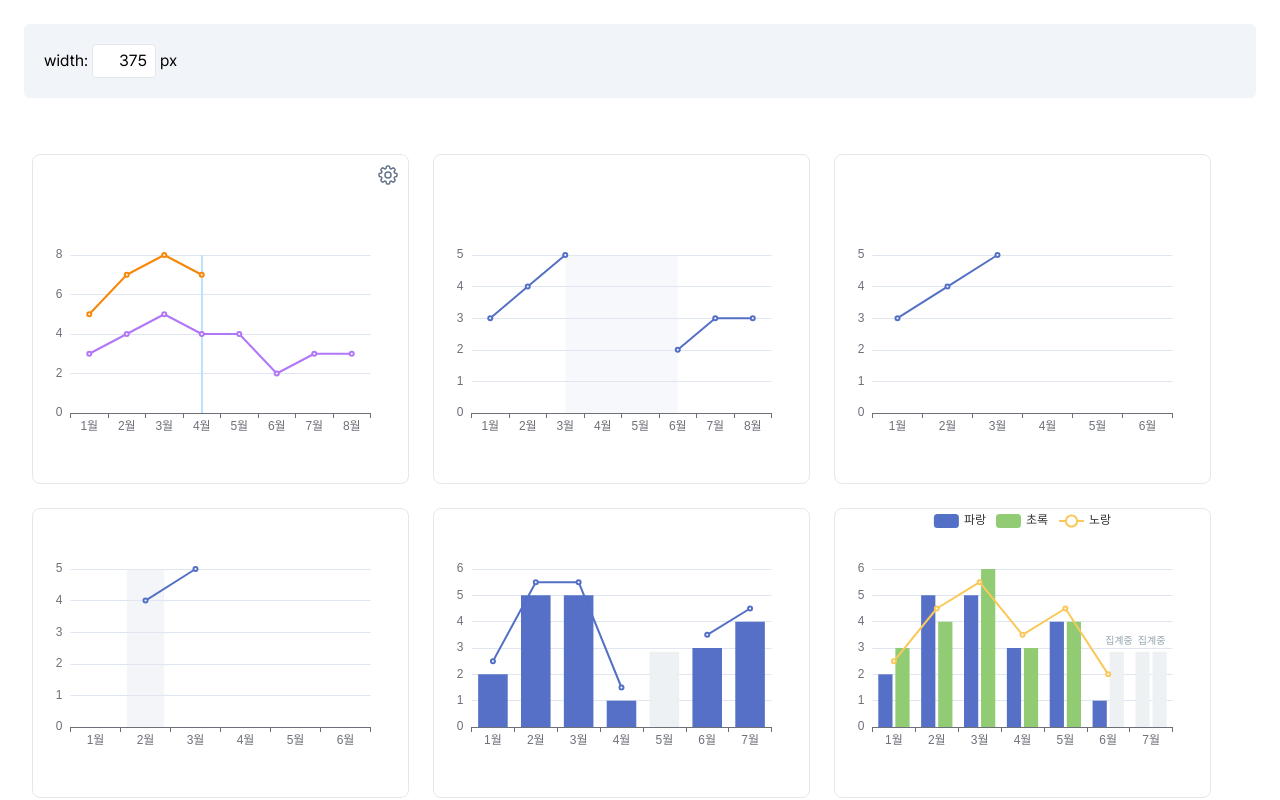
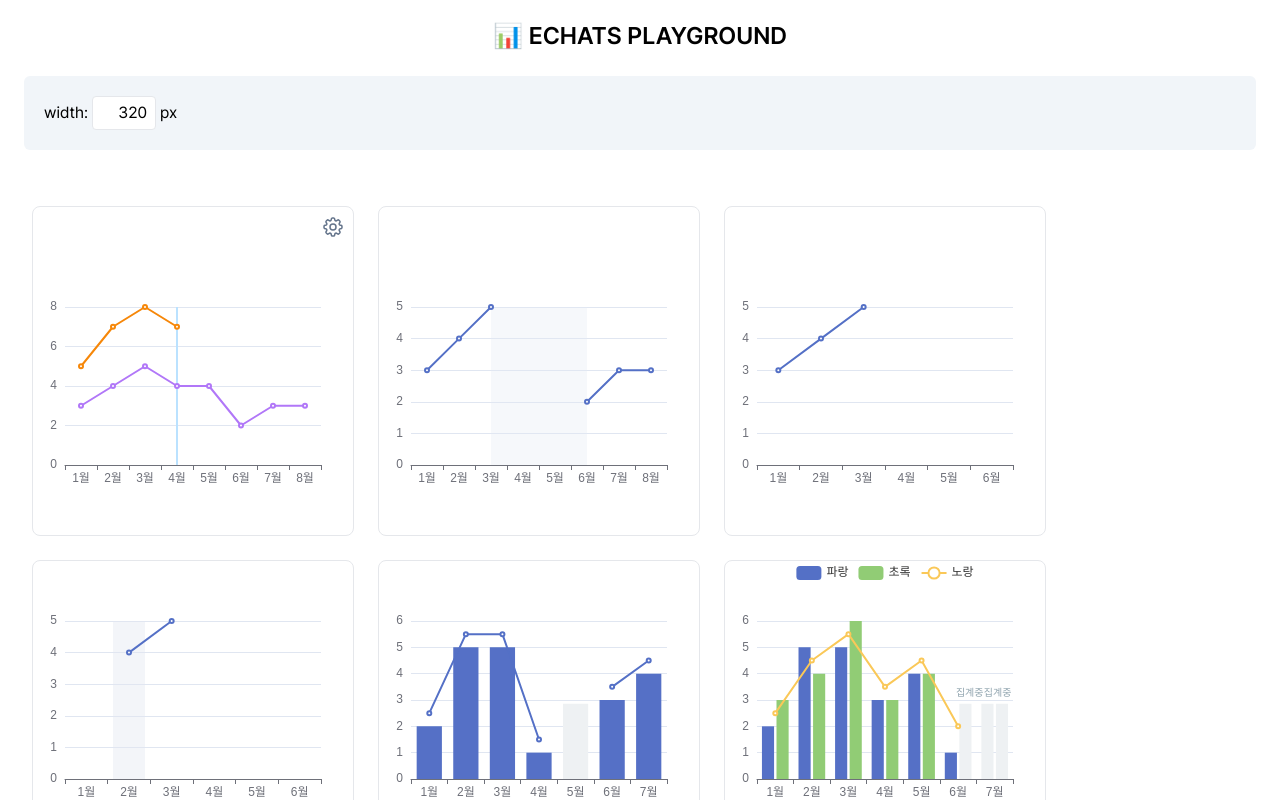
Before and after one commit to PerlPark/echart-playground, a Next.js app: page /presentation in a window 1280 px wide. Shown: the top 800 px of the page. Built offline with nearby package versions, Linux system fonts and the light colour scheme.

Commit message:
mod: width recoil state로 변경, presentation 페이지 UI 수정

```diff
--- /dev/null
+++ b/src/app/presentation/layout.tsx
@@ -0,0 +1,19 @@
+'use client';
+
+import Options from '@/components/presentation/Options';
+
+import { RecoilRoot } from 'recoil';
+
+export default function Layout({ children }: { children: React.ReactNode }) {
+  return (
+    <RecoilRoot>
+      <main>
+        <h1 className="text-2xl font-semibold mb-3 text-center mt-5">
+          📊 ECHATS PLAYGROUND
+        </h1>
+        <Options />
+        {children}
+      </main>
+    </RecoilRoot>
+  );
+}
--- a/src/app/presentation/page.tsx
+++ b/src/app/presentation/page.tsx
@@ -16,9 +16,11 @@ import pieChartOption2 from '@/configs/pie2';
 import candleChartOption1 from '@/configs/candle1';
 import candleChartOption2 from '@/configs/candle2';
 import SettingButton from '@/components/presentation/SettingButton';
+import { widthState } from '@/recoil/options';
+import { useRecoilState } from 'recoil';
 
 const Presentation = () => {
-  const [width, setWidth] = useState(375);
+  const [width] = useRecoilState(widthState);
 
   const [color, setColor] = useState('#f68709');
   const [color2, setColor2] = useState('#b177f8');
@@ -30,28 +32,9 @@ const Presentation = () => {
     value: 0,
   });
   const [textOpacity, setTextOpacity] = useState(1);
-
   const [chart1Option, toggleChart1Option] = useToggle();
 
   return (
-    <div>
-      <div className="m-6 p-5 bg-slate-100 rounded-md">
-        <div>
-          width:
-          <input
-            type="text"
-            defaultValue={width}
-            className="border rounded py-1 px-2 w-16 mx-1 text-right"
-            onChange={(e) => {
-              const value = Number(e.target.value);
-              if (value > 100) {
-                setWidth(value);
-              }
-            }}
-          />
-          px
-        </div>
-      </div>
     <div className="flex flex-wrap gap-6 w-full p-8">
       <div className="border rounded-lg relative">
         <div className="text-right">
@@ -176,7 +159,6 @@ const Presentation = () => {
         <Chart width={width} option={candleChartOption2} />
       </div>
     </div>
-    </div>
   );
 };
 
--- /dev/null
+++ b/src/components/presentation/Options.tsx
@@ -0,0 +1,30 @@
+'use client';
+
+import { widthState } from '@/recoil/options';
+import { useRecoilState } from 'recoil';
+
+const Options = () => {
+  const [width, setWidth] = useRecoilState(widthState);
+
+  return (
+    <div className="m-6 p-5 bg-slate-100 rounded-md">
+      <div>
+        width:
+        <input
+          type="text"
+          defaultValue={width}
+          className="border rounded py-1 px-2 w-16 mx-1 text-right"
+          onChange={(e) => {
+            const value = Number(e.target.value);
+            if (value > 100) {
+              setWidth(value);
+            }
+          }}
+        />
+        px
+      </div>
+    </div>
+  );
+};
+
+export default Options;
--- /dev/null
+++ b/src/recoil/options.ts
@@ -0,0 +1,6 @@
+import { atom } from 'recoil';
+
+export const widthState = atom({
+  key: 'widthState',
+  default: 320,
+});
```
Lines whose indentation alone changed are shown as unchanged.
